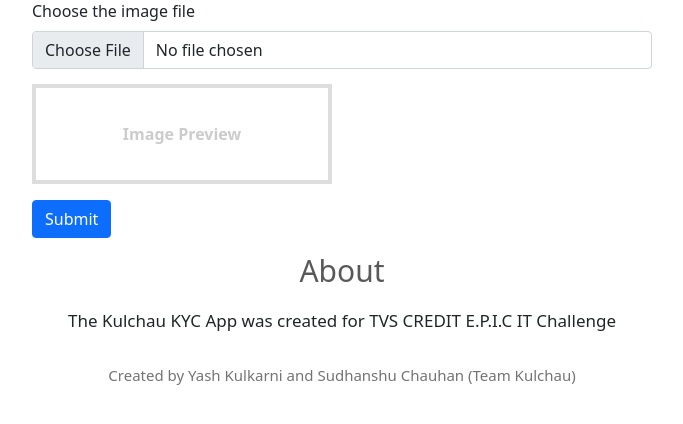
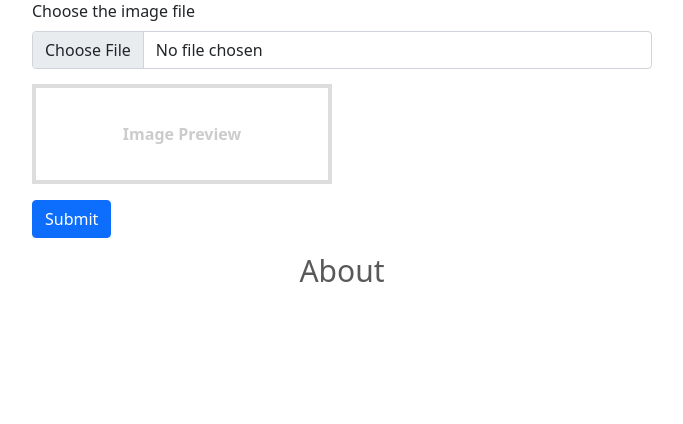
Before and after one commit to sudchau/kulchaunew, a Flask app: page / in a window 1280 px wide. Shown: the part 152-576 px from the top of the page, without its empty margins (298-981 px from the left). Run offline with Flask 2, Linux system fonts and the light colour scheme.

Commit message:
Update index.html

```diff
--- a/templates/index.html
+++ b/templates/index.html
@@ -82,11 +82,11 @@
     <div class="mybox">
         <div class="about"> About </div>
         <div class="placehol">
-The Kulchau KYC App was created for TVS CREDIT E.P.I.C IT Challenge
+<!-- The Kulchau KYC App was created for TVS CREDIT E.P.I.C IT Challenge-->
         </div>
     </div>
     <div class="copyright">
-        Created by Yash Kulkarni and Sudhanshu Chauhan (Team Kulchau)
+       <!--Created by Yash Kulkarni and Sudhanshu Chauhan (Team Kulchau) -->
     </div>
 
     <script>
```
